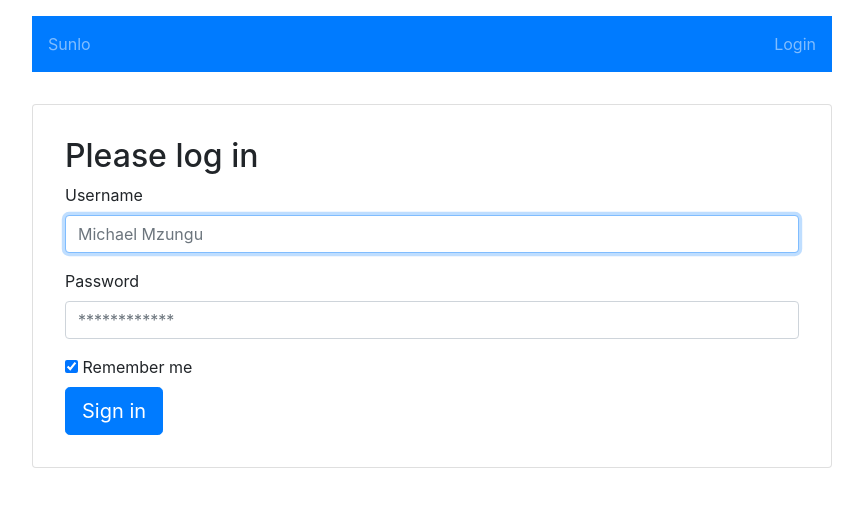
After one commit to michaelsnook/sunlo, a Django app: page /login in a window 1280 px wide. The commit adds this page. Shown: the top 507 px of the page, without its empty margins (208-1071 px from the left). Run offline with Django 3.2, Linux system fonts and the light colour scheme; some libraries are stand-ins or nearby versions.

Commit message:
Add user login and logout, move cards app to base url
Added a login template, login and logout view and urls.
Also added django messages to show success/error notices, added navbar
to show login/logout status and provide a link to them.

```diff
--- a/cards/templates/cards/base.html
+++ b/cards/templates/cards/base.html
@@ -15,7 +15,33 @@
 </head>
 <body>
 
-  <!--header id="header">{% block header %}{% endblock %}</header-->
+  <header id="header">
+    <nav class="navbar navbar-dark bg-primary">
+      <div class="nav navbar-nav">
+        <a class="nav-item nav-link" href="/">Sunlo</a>
+      </div>
+      <div class="nav navbar-nav pull-xs-right">
+        {% if user.is_authenticated %}
+        <a class="nav-item nav-link" href="{% url 'logout_page' %}">Logout</a>
+        {% else %}
+        <a class="nav-item nav-link" href="{% url 'login_page' %}">Login</a>
+        {% endif %}
+      </div>
+    </nav>
+
+    {% for message in messages %}
+    <div class="alert alert-danger alert-dismissable fade in
+        {% if message.tags %}alert-{{ message.tags }}{% endif %}" role="alert">
+      <button type="button" class="close" data-dismiss="alert" aria-label="Close">
+        <span aria-hidden="true">&times;</span>
+      </button>
+      {{ message }}
+    </div>
+    {% endfor %}
+
+    {% block header %}{% endblock %}
+
+  </header>
 
   <main id="main">
     {% block content %}
@@ -24,9 +50,9 @@
 
   <!--footer id="footer">{% block footer %}{% endblock %}</footer-->
 
-  <!--script src="https://ajax.googleapis.com/ajax/libs/jquery/3.0.0/jquery.min.js" integrity="sha384-THPy051/pYDQGanwU6poAc/hOdQxjnOEXzbT+OuUAFqNqFjL+4IGLBgCJC3ZOShY" crossorigin="anonymous"></script>
+  <script src="https://ajax.googleapis.com/ajax/libs/jquery/3.0.0/jquery.min.js" integrity="sha384-THPy051/pYDQGanwU6poAc/hOdQxjnOEXzbT+OuUAFqNqFjL+4IGLBgCJC3ZOShY" crossorigin="anonymous"></script>
   <script src="https://cdnjs.cloudflare.com/ajax/libs/tether/1.2.0/js/tether.min.js" integrity="sha384-Plbmg8JY28KFelvJVai01l8WyZzrYWG825m+cZ0eDDS1f7d/js6ikvy1+X+guPIB" crossorigin="anonymous"></script>
-  <script src="https://maxcdn.bootstrapcdn.com/bootstrap/4.0.0-alpha.4/js/bootstrap.min.js" integrity="sha384-VjEeINv9OSwtWFLAtmc4JCtEJXXBub00gtSnszmspDLCtC0I4z4nqz7rEFbIZLLU" crossorigin="anonymous"></script-->
+  <script src="https://maxcdn.bootstrapcdn.com/bootstrap/4.0.0-alpha.4/js/bootstrap.min.js" integrity="sha384-VjEeINv9OSwtWFLAtmc4JCtEJXXBub00gtSnszmspDLCtC0I4z4nqz7rEFbIZLLU" crossorigin="anonymous"></script>
 
 </body>
 </html>
--- /dev/null
+++ b/cards/templates/cards/login.html
@@ -0,0 +1,28 @@
+{% extends 'cards/base.html' %}
+{% block content %}
+
+<section class="login card">
+
+  <form class="login-form" method="post">
+    {% csrf_token %}
+    <h2 class="login-form-heading">Please log in</h2>
+    <div class="form-group">
+      <label for="username">Username</label>
+      <input name="username" type="slug" id="username" class="form-control" placeholder="Michael Mzungu" required autofocus>
+    </div>
+    <div class="form-group">
+      <label for="password">Password</label>
+      <input name="password"  type="password" id="password" class="form-control" placeholder="************" required>
+    </div>
+    <div class="clearfix">
+      <div class="pull-md-left">
+        <label>
+          <input type="checkbox" value="remember-me" checked> Remember me
+        </label>
+      </div>
+      <button class="pull-md-right btn btn-lg btn-primary" type="submit">Sign in</button>
+  </form>
+
+</section>
+
+{% endblock %}
--- a/cards/urls.py
+++ b/cards/urls.py
@@ -5,6 +5,8 @@ from . import views
 
 urlpatterns = [
     url(r'^$', views.index, name='index'),
+    url(r'^login/?$', views.login_page, name='login_page'),
+    url(r'^logout/?$', views.logout_page, name='logout_page'),
     url(r'^deck/(?P<deck_id>[0-9]+)/$', views.deck_detail, name='deck_detail'),
     url(r'^card/(?P<card_id>[0-9]+)/$', views.card_detail, name='card_detail'),
     url(r'^language/(?P<language_id>[0-9]+)/$', views.language_detail, name='language_detail'),
--- a/cards/views.py
+++ b/cards/views.py
@@ -1,10 +1,10 @@
-from django.shortcuts import get_object_or_404, render
+from django.shortcuts import get_object_or_404, render, redirect
 from django.http import HttpResponse
-
+from django.contrib.auth import authenticate, login, logout
+from django.contrib import messages
+from django.conf import settings
 
 from .models import Card, Deck, Language, Person, CardTranslation
-
-# Create your views here.
 
 def index(request):
     context = {
@@ -13,6 +13,25 @@ def index(request):
         'cards': Card.objects.all(),
     }
     return render(request, 'cards/index.html', context)
+
+def login_page(request):
+    if request.method == 'POST':
+        username = request.POST['username']
+        password = request.POST['password']
+        user = authenticate(username=username, password=password)
+        if user is not None:
+            login(request, user)
+            return redirect('index')
+        else:
+            messages.error(request, 'Invalid login')
+            return redirect(settings.LOGIN_URL)
+    else:
+        return render(request, 'cards/login.html')
+
+def logout_page(request):
+    logout(request)
+    messages.success(request, 'Logged out')
+    return redirect(settings.LOGIN_URL)
 
 def card_detail(request, card_id):
     card = get_object_or_404(Card, pk=card_id)
--- a/sunlo/settings.py
+++ b/sunlo/settings.py
@@ -134,7 +134,7 @@ USE_L10N = True
 
 USE_TZ = True
 
-
+LOGIN_URL = '/login/'
 
 # Static files (CSS, JavaScript, Images)
 # https://docs.djangoproject.com/en/1.9/howto/static-files/
--- a/sunlo/static/sunlo/main.css
+++ b/sunlo/static/sunlo/main.css
@@ -1,13 +1,10 @@
 header, footer, main {
   margin-left: auto;
   margin-right: auto;
-}
-main {
-  border-radius: 10px;
   max-width: 800px;
   width: 80%;
-  margin-top: 3rem;
-  margin-bottom: 3rem;
+  margin-top: 1rem;
+  margin-bottom: 1rem;
 }
 section {
   margin-top: 2rem;
@@ -34,3 +31,7 @@ header {
 .btn .tag {
   right: -3px;
 }
+.alert {
+  margin-top: 10px;
+  margin-bottom: 10px;
+}
--- a/sunlo/urls.py
+++ b/sunlo/urls.py
@@ -17,6 +17,6 @@ from django.conf.urls import include, url
 from django.contrib import admin
 
 urlpatterns = [
-    url(r'^cards/', include('cards.urls')),
     url(r'^admin/', admin.site.urls),
+    url(r'', include('cards.urls')),
 ]
```
